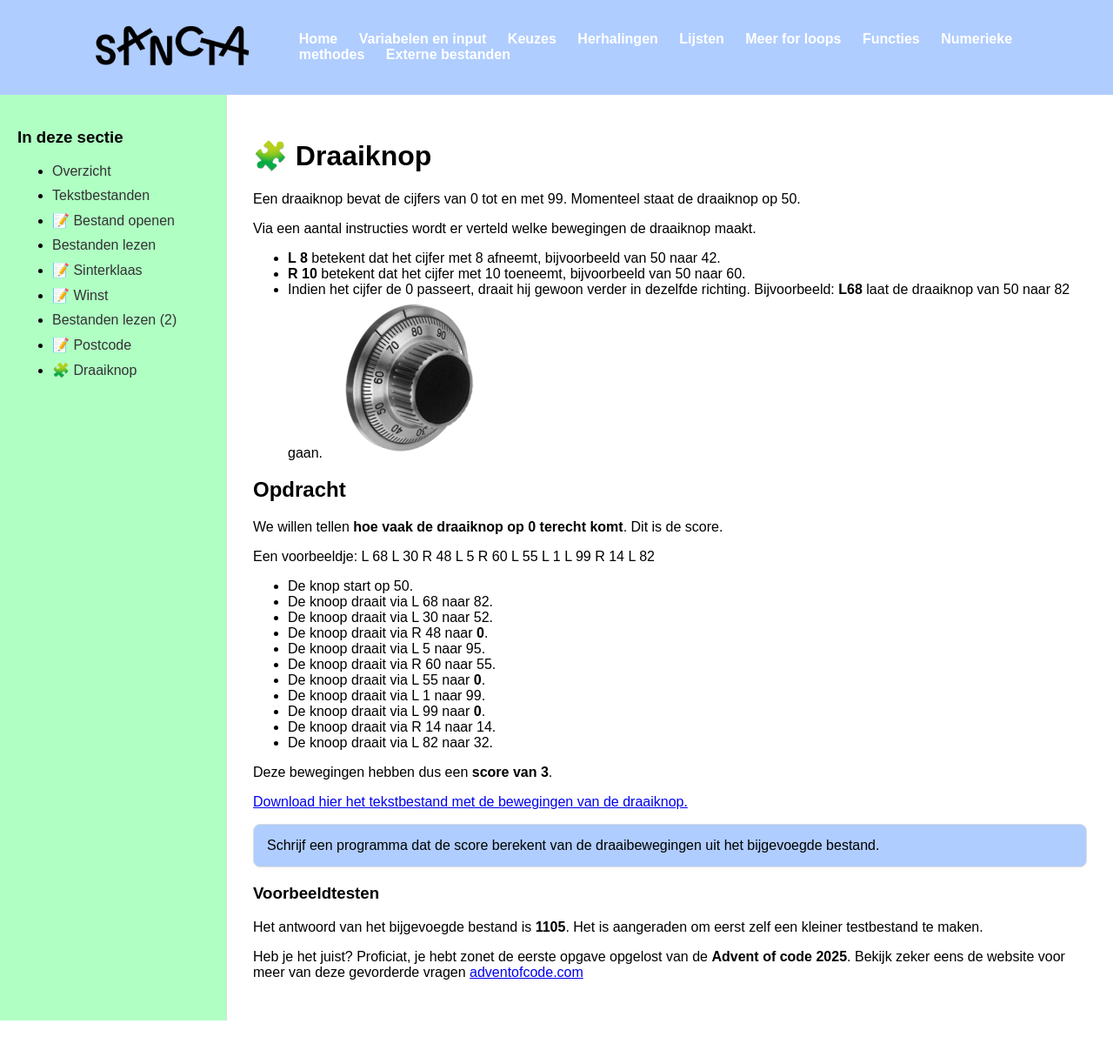
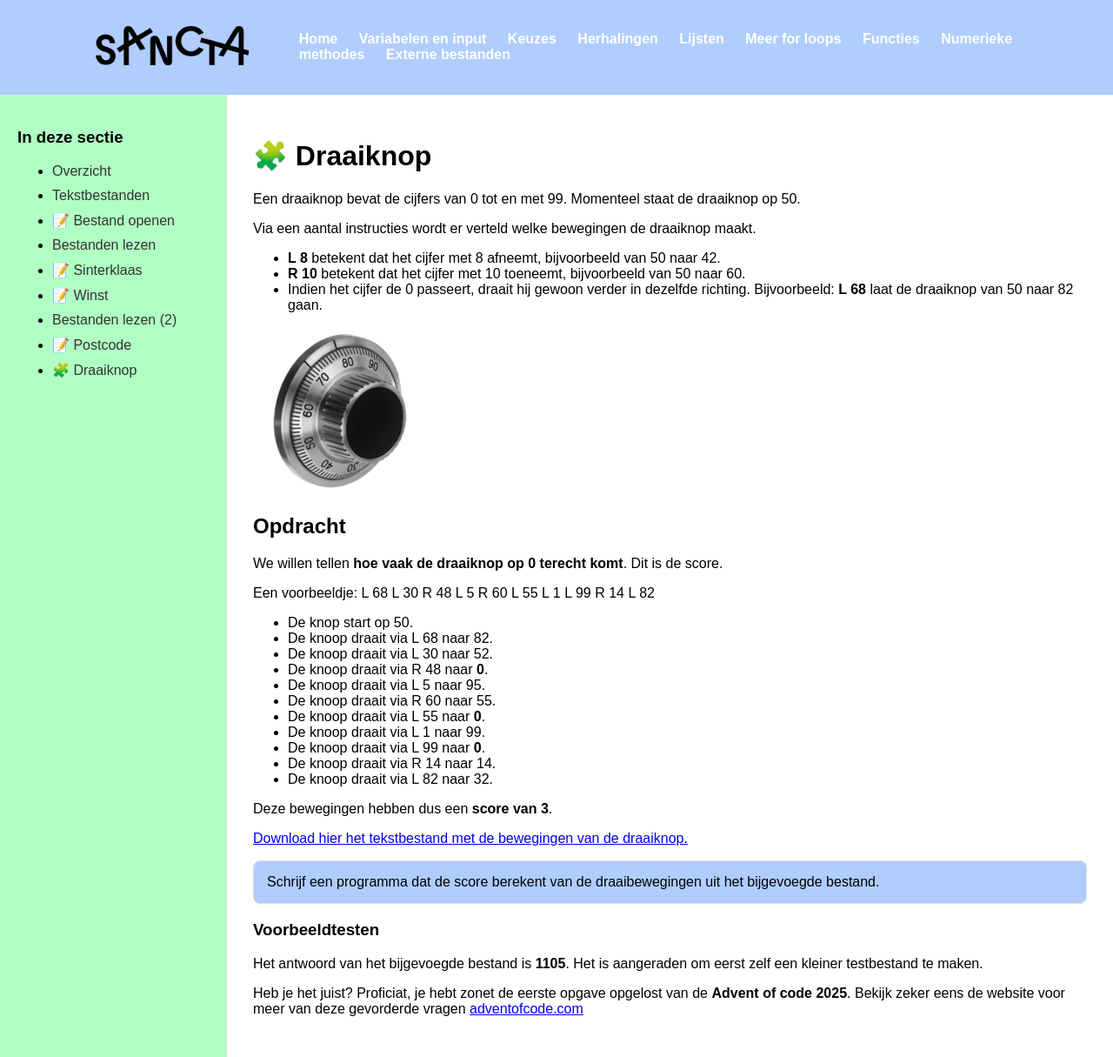
Before and after one commit to milanvandeput/milanvandeput.github.io, a Jekyll site: the page built from Externe bestanden/z7 Uitdaging draaiknop.md, in a window 1280 px wide. Shown: the whole page at 87% size. Built offline with Jekyll 4.4.1, drawn with Linux system fonts in a browser that asks for light colours; before the commit the page ends 1173 px from its top, so only the background shows below that.

Commit message:
Update z7 Uitdaging draaiknop.md

```diff
--- a/Externe bestanden/z7 Uitdaging draaiknop.md
+++ b/Externe bestanden/z7 Uitdaging draaiknop.md
@@ -11,7 +11,8 @@ Via een aantal instructies wordt er verteld welke bewegingen de draaiknop maakt.
 
 - **L 8** betekent dat het cijfer met 8 afneemt, bijvoorbeeld van 50 naar 42.
 - **R 10** betekent dat het cijfer met 10 toeneemt, bijvoorbeeld van 50 naar 60.
-- Indien het cijfer de 0 passeert, draait hij gewoon verder in dezelfde richting. Bijvoorbeeld: **L68** laat de draaiknop van 50 naar 82 gaan.
+- Indien het cijfer de 0 passeert, draait hij gewoon verder in dezelfde richting. Bijvoorbeeld: **L 68** laat de draaiknop van 50 naar 82 gaan.
+
 <img src="/assets/images/draaiknop.png" style="width: 20%; max-width: 100%; height: auto;">
 
 ## Opdracht
```
